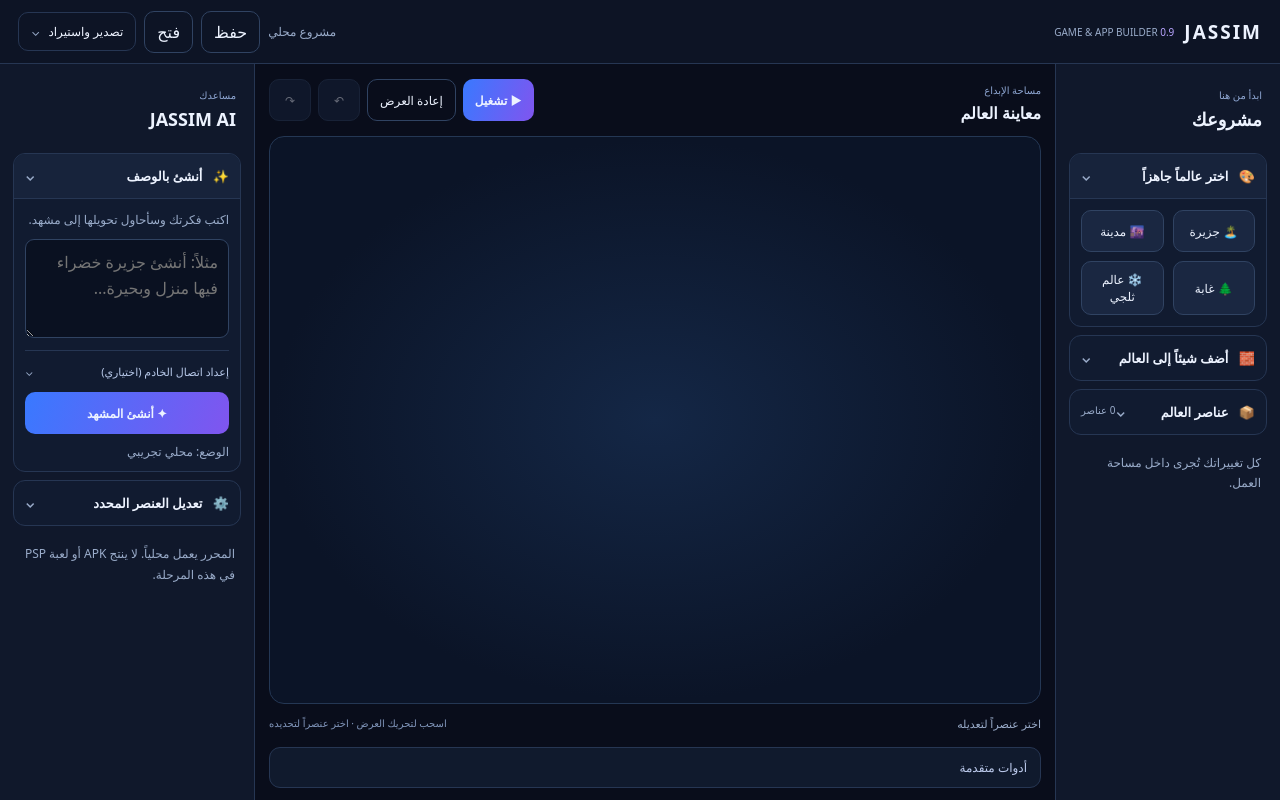
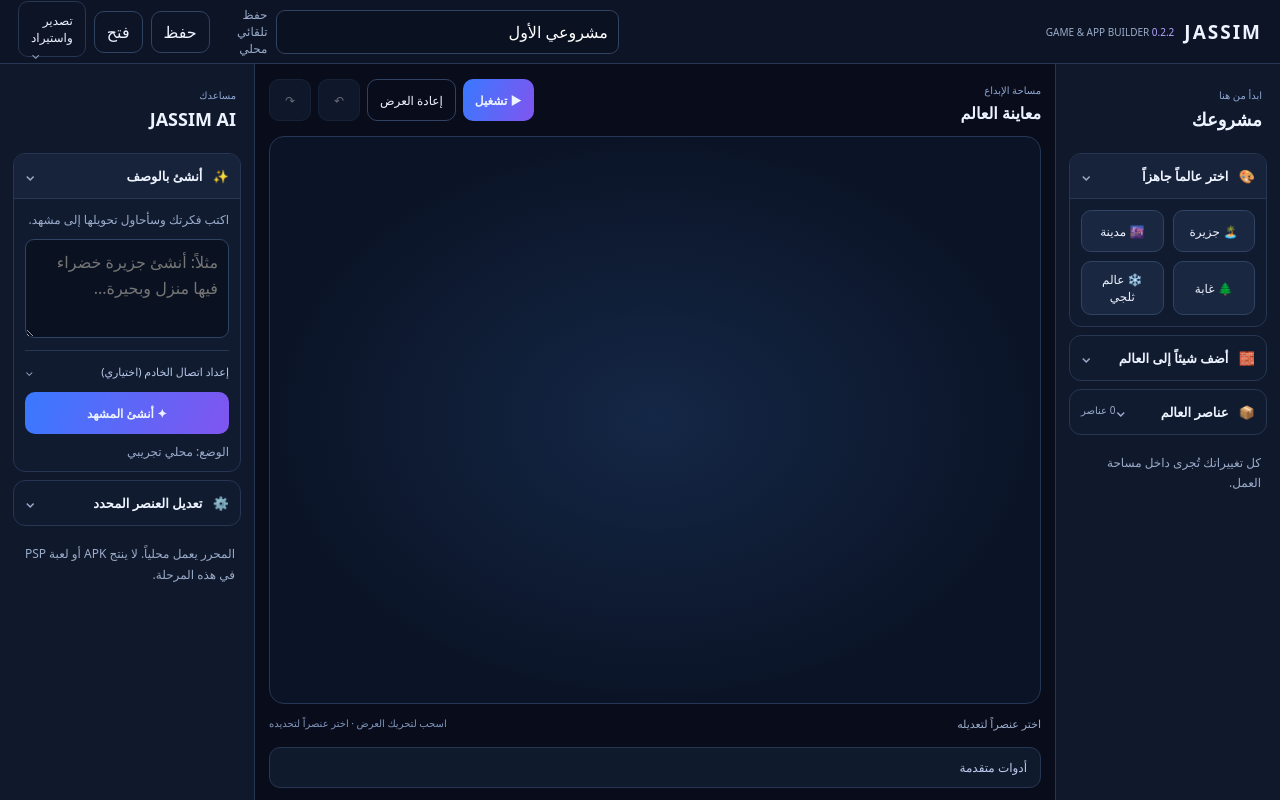
Before and after one commit to stevennpllk-crypto/RealAI-Evolution-RealCity, a website: page index.html in a window 1280 px wide. Drawn offline with nearby package versions, Linux system fonts and the light colour scheme.

Commit message:
Add project naming and align editor version

```diff
--- a/index.html
+++ b/index.html
@@ -2,7 +2,7 @@
 <html lang="ar" dir="rtl">
 <head><meta charset="utf-8"><meta name="viewport" content="width=device-width,initial-scale=1"><meta name="theme-color" content="#090d1b"><title>JASSIM GAME & APP BUILDER</title><link rel="stylesheet" href="styles.css"><script type="importmap">{"imports":{"three":"https://cdn.jsdelivr.net/npm/three@0.160.0/build/three.module.js"}}</script></head>
 <body>
-<header><a class="brand" href="#" aria-label="JASSIM Builder"><b>JASSIM</b><small>GAME & APP BUILDER <i>0.9</i></small></a><div class="header-actions"><span id="saveState" aria-live="polite">مشروع محلي</span><button id="saveBtn" class="quiet">حفظ</button><button id="openBtn" class="quiet">فتح</button><details class="menu"><summary>تصدير واستيراد</summary><div class="menu-panel"><button id="exportBtn" class="primary">تصدير JSON</button><button id="exportGLBBtn">تصدير GLB</button><button id="importGLBBtn">استيراد GLB</button></div></details><input id="fileInput" type="file" accept=".json" hidden><input id="glbInput" type="file" accept=".glb,model/gltf-binary" hidden></div></header>
+<header><a class="brand" href="#" aria-label="JASSIM Builder"><b>JASSIM</b><small>GAME & APP BUILDER <i>0.2.2</i></small></a><div class="header-actions"><input id="projectName" class="project-name" type="text" maxlength="48" value="مشروعي الأول" aria-label="اسم المشروع" title="اسم المشروع"><span id="saveState" aria-live="polite">حفظ تلقائي محلي</span><button id="saveBtn" class="quiet">حفظ</button><button id="openBtn" class="quiet">فتح</button><details class="menu"><summary>تصدير واستيراد</summary><div class="menu-panel"><button id="exportBtn" class="primary">تصدير JSON</button><button id="exportGLBBtn">تصدير GLB</button><button id="importGLBBtn">استيراد GLB</button></div></details><input id="fileInput" type="file" accept=".json" hidden><input id="glbInput" type="file" accept=".glb,model/gltf-binary" hidden></div></header>
 <div class="workspace">
 <aside class="tools-panel"><div class="panel-heading"><span class="eyebrow">ابدأ من هنا</span><h2>مشروعك</h2></div>
 <details class="section" open><summary><span>🎨</span> اختر عالماً جاهزاً</summary><div class="section-body template-list"><button data-template="island">🏝️ جزيرة</button><button data-template="city">🌆 مدينة</button><button data-template="forest">🌲 غابة</button><button data-template="snow">❄️ عالم ثلجي</button></div></details>
```
